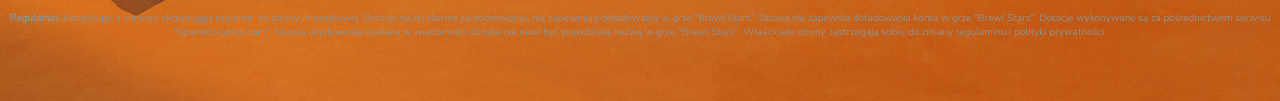
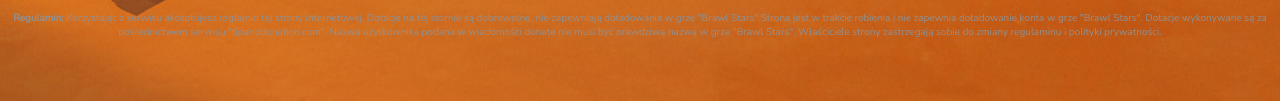
Before and after one commit to fabrykagemow/fabrykagemow.github.io, a plain HTML site: page index.html in a window 1280 px wide. Both pictures are taken after a click on the element "Regulamin". Shown: the part 1044-1145 px from the top of the page. Drawn offline with nearby package versions, Linux system fonts and the light colour scheme.

Commit message:
Update index.html

```diff
--- a/index.html
+++ b/index.html
@@ -146,7 +146,7 @@
 <a>© Copyright 2019, wszelkie prawa zastrzeżone.
 Wszelkie prawa zastrzeżone. <br />Wszystkie znaki handlowe są własnością ich prawnych właścicieli.</a><br/><br/>
 
-<a id="tresc"><b>Regulamin: </b>Korzystając z serwisu akceptujesz reglamin tej strony internetowej. Dotacje na tej stornie są dobrowolne, nie zapewniają doładowania w grze "Brawl Stars". Strona nie zapewnia doładowania konta w grze "Brawl Stars". Dotacje wykonywane są za pośrednictwem serwisu "tipanddonation.com". Nazwa użytkownika podana w wiadomości donate nie musi być prawdziwą nazwą w grze "Brawl Stars". Właściciele strony zastrzegają sobie do zmiany regulaminu i polityki prywatności.</a>
+<a id="tresc"><b>Regulamin: </b>Korzystając z serwisu akceptujesz reglamin tej strony internetowej. Dotacje na tej stornie są dobrowolne, nie zapewniają doładowania w grze "Brawl Stars".Strona jest w trakcie robienia i nie zapewnia doładowanie konta w grze "Brawl Stars". Dotacje wykonywane są za pośrednictwem serwisu "tipanddonation.com". Nazwa użytkownika podana w wiadomości donate nie musi być prawdziwą nazwą w grze "Brawl Stars". Właściciele strony zastrzegają sobie do zmiany regulaminu i polityki prywatności.</a>
 <br />
 <a id="tresc2"><b>Polityka prywatności: </b>Właściciele strony nie wykorzystują danych osobowych oraz nazw użytkownika podanych w serwisie do celów zarobkowych.</a>
 
```
